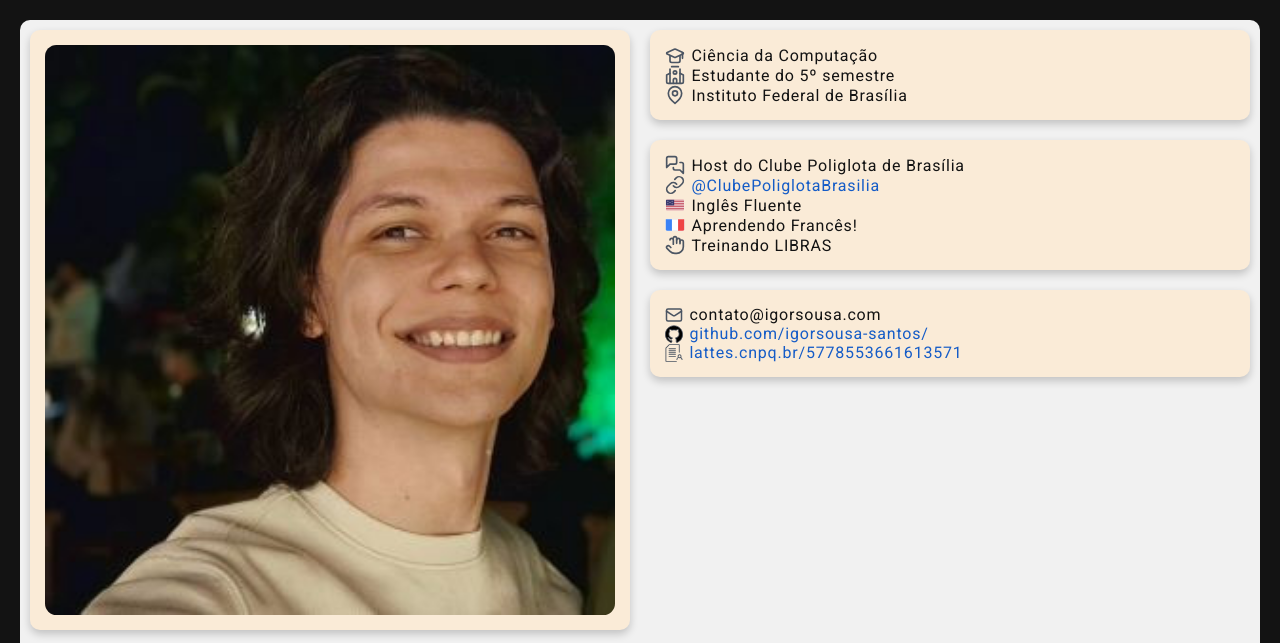
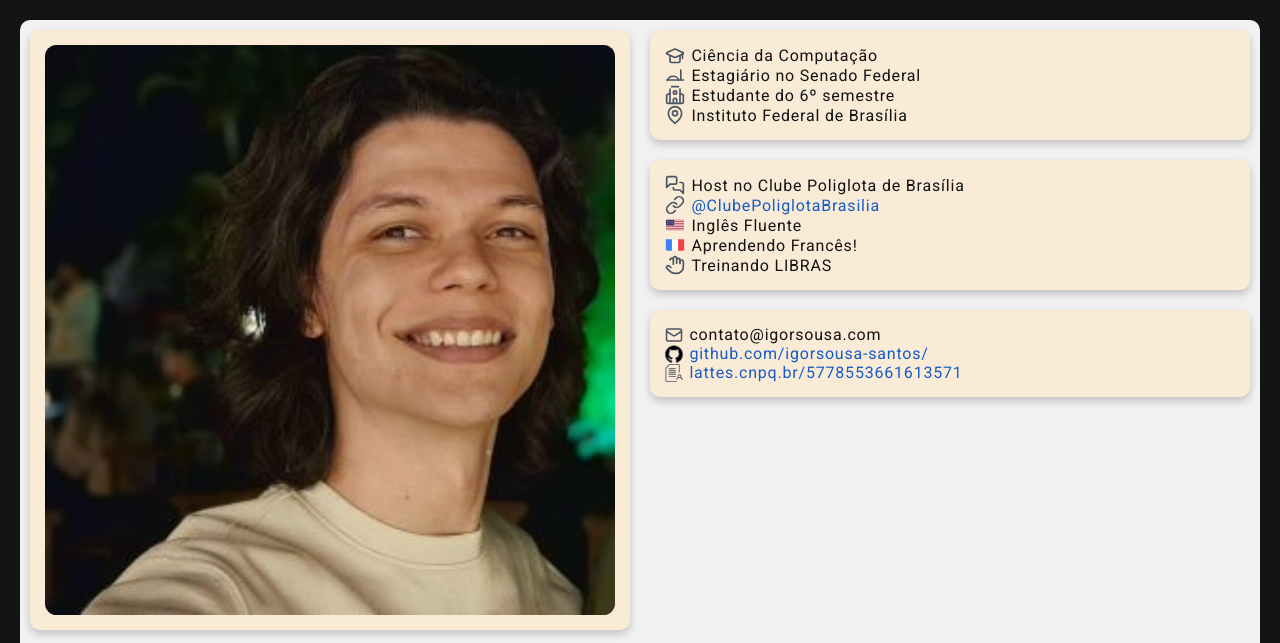
Before and after one commit to igorsousa-santos/igorsousa-santos.github.io, a plain HTML site: page index.html in a window 1280 px wide. Shown: the top 643 px of the page. Drawn offline with Linux system fonts and the light colour scheme.

Commit message:
Updated semester and job info

```diff
--- a/index.html
+++ b/index.html
@@ -36,10 +36,14 @@
                     <svg class="icon-svg" xmlns="http://www.w3.org/2000/svg" width="20" height="20" viewBox="0 0 24 24" fill="none" stroke="#4b5563" stroke-width="2" stroke-linecap="round" stroke-linejoin="round"><path d="M21.42 10.922a1 1 0 0 0-.019-1.838L12.83 5.18a2 2 0 0 0-1.66 0L2.599 9.084a1 1 0 0 0 0 1.832l8.57 3.908a2 2 0 0 0 1.66 0z"/><path d="M6 13v6a2 2 0 0 0 2 2h8a2 2 0 0 0 2-2v-6"/><path d="M21 10v6"/></svg>
                     <span>Ciência da Computação</span>
                 </p>
+                <p class="entry-with-icon">
+                    <svg class="icon-svg" xmlns="http://www.w3.org/2000/svg" width="20" height="20" viewBox="0 0 24 24" fill="none" stroke="#4b5563" stroke-width="2" stroke-linecap="round" stroke-linejoin="round"><path d="M2 18h20"/><path d="M3.5 18a6.25 4.5 0 0 1 12.5 0"/><path d="M19 18V6"/></svg>
+                    <span>Estagiário no Senado Federal</span>
+                </p>
 
                 <p class="entry-with-icon">
                     <svg class="icon-svg" xmlns="http://www.w3.org/2000/svg" width="20" height="20" viewBox="0 0 24 24" fill="none" stroke="#4b5563" stroke-width="2" stroke-linecap="round" stroke-linejoin="round"><path d="M14 22v-4a2 2 0 1 0-4 0v4"/><path d="m18 10 4 2v8a2 2 0 0 1-2 2H4a2 2 0 0 1-2-2v-8l4-2"/><path d="M18 5v17"/><path d="M6 5v17"/><circle cx="12" cy="9" r="2"/><path d="M16 2h-8"/></svg>
-                    <span>Estudante do 5º semestre</span>
+                    <span>Estudante do 6º semestre</span>
                 </p>
                 <p class="entry-with-icon">
                     <svg class="icon-svg" xmlns="http://www.w3.org/2000/svg" width="20" height="20" viewBox="0 0 24 24" fill="none" stroke="#4b5563" stroke-width="2" stroke-linecap="round" stroke-linejoin="round"><path d="M20 10c0 6-8 12-8 12s-8-6-8-12a8 8 0 0 1 16 0Z"/><circle cx="12" cy="10" r="3"/></svg>
@@ -50,7 +54,7 @@
             <div class="cards">
                 <p class="entry-with-icon">
                     <svg class="icon-svg" xmlns="http://www.w3.org/2000/svg" width="20" height="20" viewBox="0 0 24 24" fill="none" stroke="#4b5563" stroke-width="2" stroke-linecap="round" stroke-linejoin="round"><path d="M14 9a2 2 0 0 1-2 2H6l-4 4V4c0-1.1.9-2 2-2h8a2 2 0 0 1 2 2z"/><path d="M18 9h2a2 2 0 0 1 2 2v11l-4-4h-6a2 2 0 0 1-2-2v-1"/></svg>
-                    <span>Host do Clube Poliglota de Brasília</span>
+                    <span>Host no Clube Poliglota de Brasília</span>
                 </p>
                 <p class="entry-with-icon">
                     <svg class="icon-svg" xmlns="http://www.w3.org/2000/svg" width="20" height="20" viewBox="0 0 24 24" fill="none" stroke="#4b5563" stroke-width="2" stroke-linecap="round" stroke-linejoin="round"><path d="M10 13a5 5 0 0 0 7.54.54l3-3a5 5 0 0 0-7.07-7.07l-1.72 1.71"/><path d="M14 11a5 5 0 0 0-7.54-.54l-3 3a5 5 0 0 0 7.07 7.07l1.71-1.71"/></svg>
```
